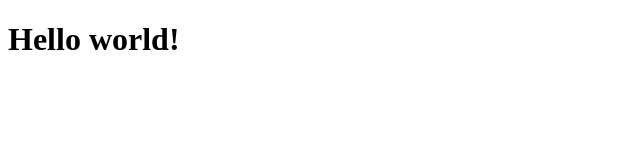
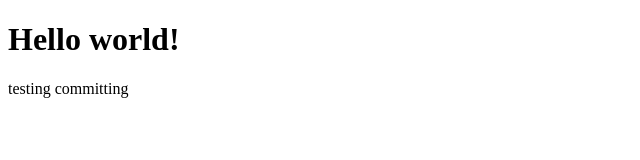
Before and after one commit to MElsawaf/Bootstrap-course, a plain HTML site: page index.html in a window 1280 px wide. Shown: the whole page, without its empty margins (0-640 px from the left). Drawn offline with Linux system fonts and the light colour scheme.

Commit message:
second entry

```diff
--- a/index.html
+++ b/index.html
@@ -5,5 +5,6 @@
 	</head>
 	<body>
 		<h1> Hello world!</h1>
+		<p>testing committing</p>
 	</body>
 </html>
```
